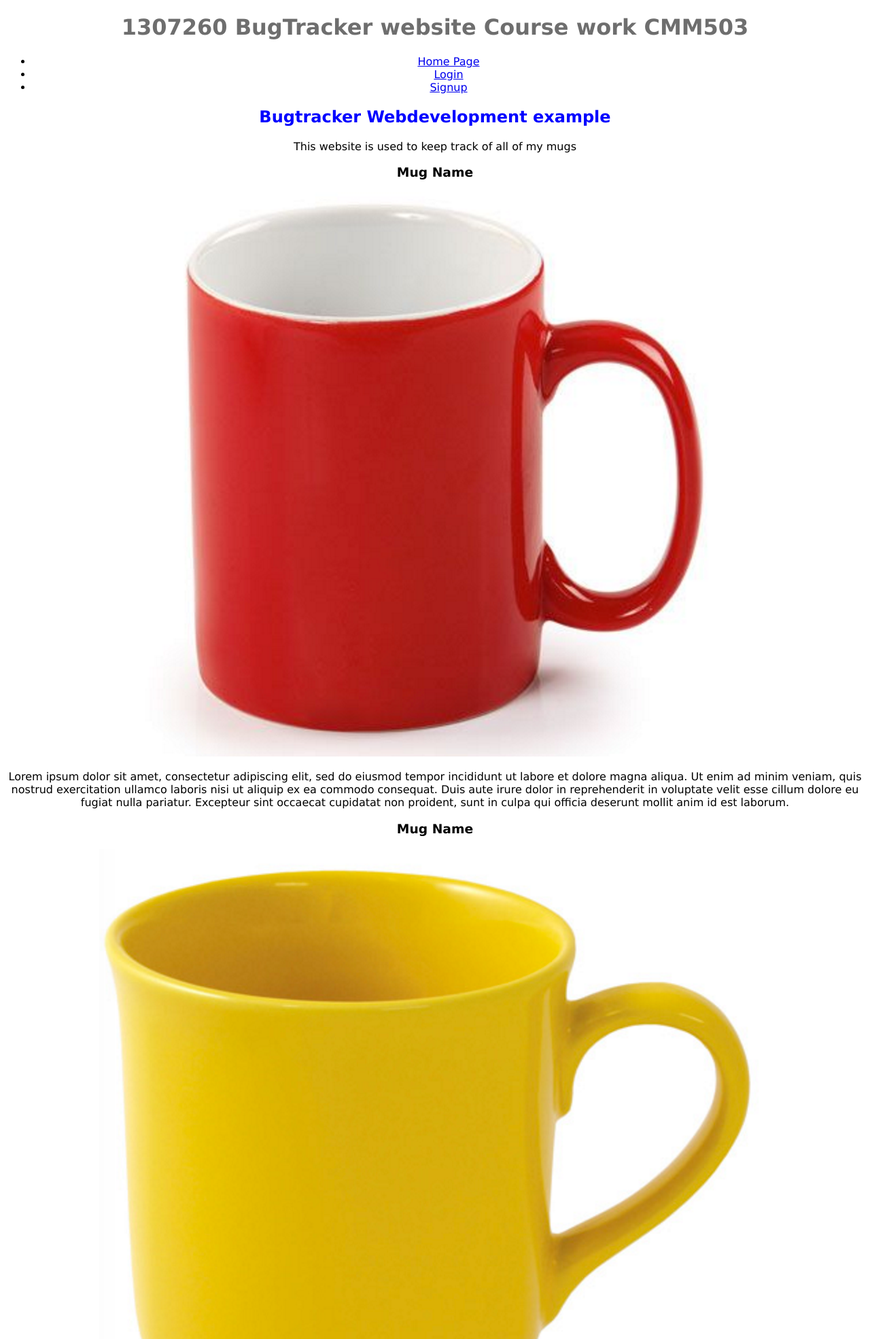
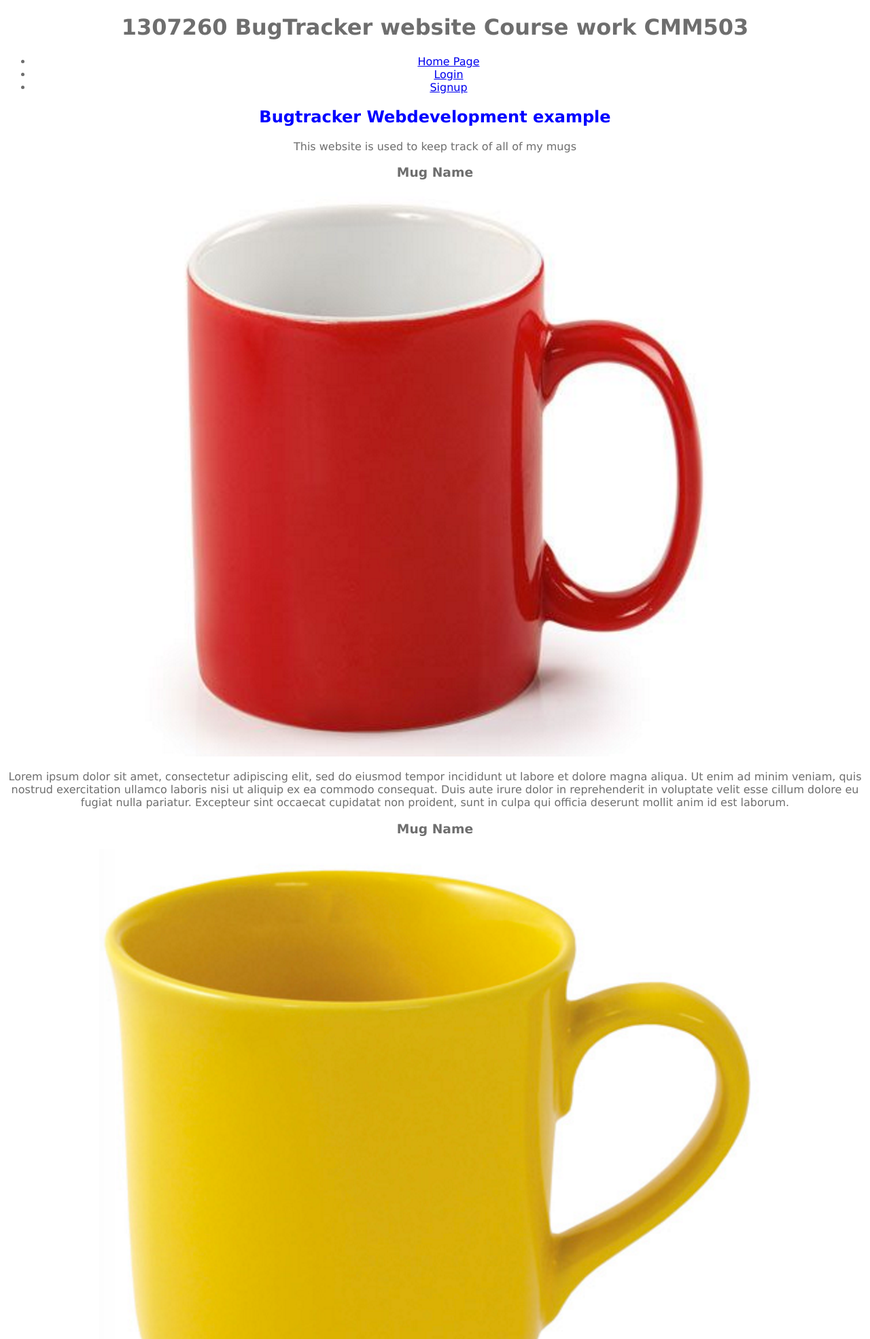
Before and after one commit to gregorspalding/AzureTest, a PHP site: page /BugTracker/index.html in a window 1280 px wide. Shown: the top 1970 px of the page at 68% size. Run offline with PHP 8.4, Linux system fonts and the light colour scheme.

Commit message:
Pushed from PC

```diff
--- a/BugTracker/assets/css/style.css
+++ b/BugTracker/assets/css/style.css
@@ -2,6 +2,7 @@
 body {
     font-family: Verdana, Georgia, sans-serif;
     text-align: center;
+    Color:#6e6e6e;
 }
 
 H1{
```
